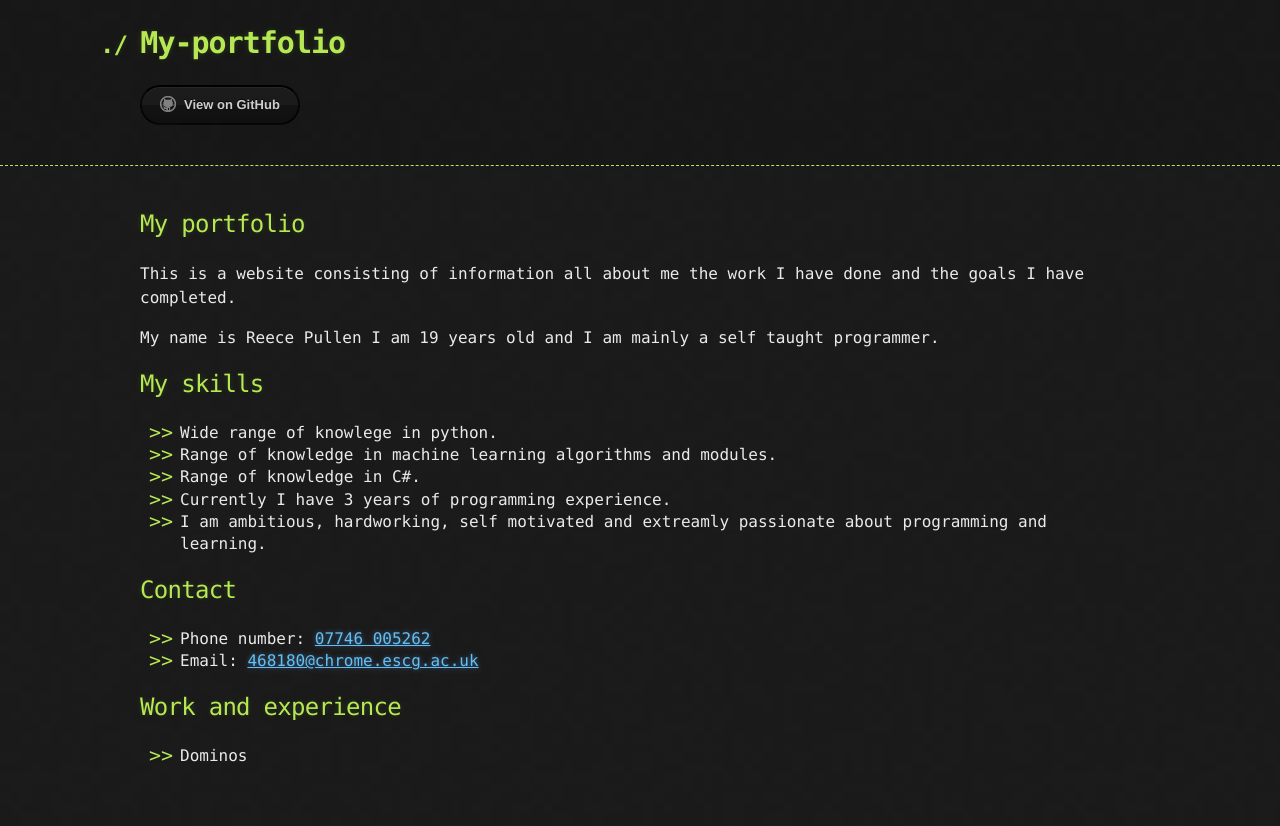
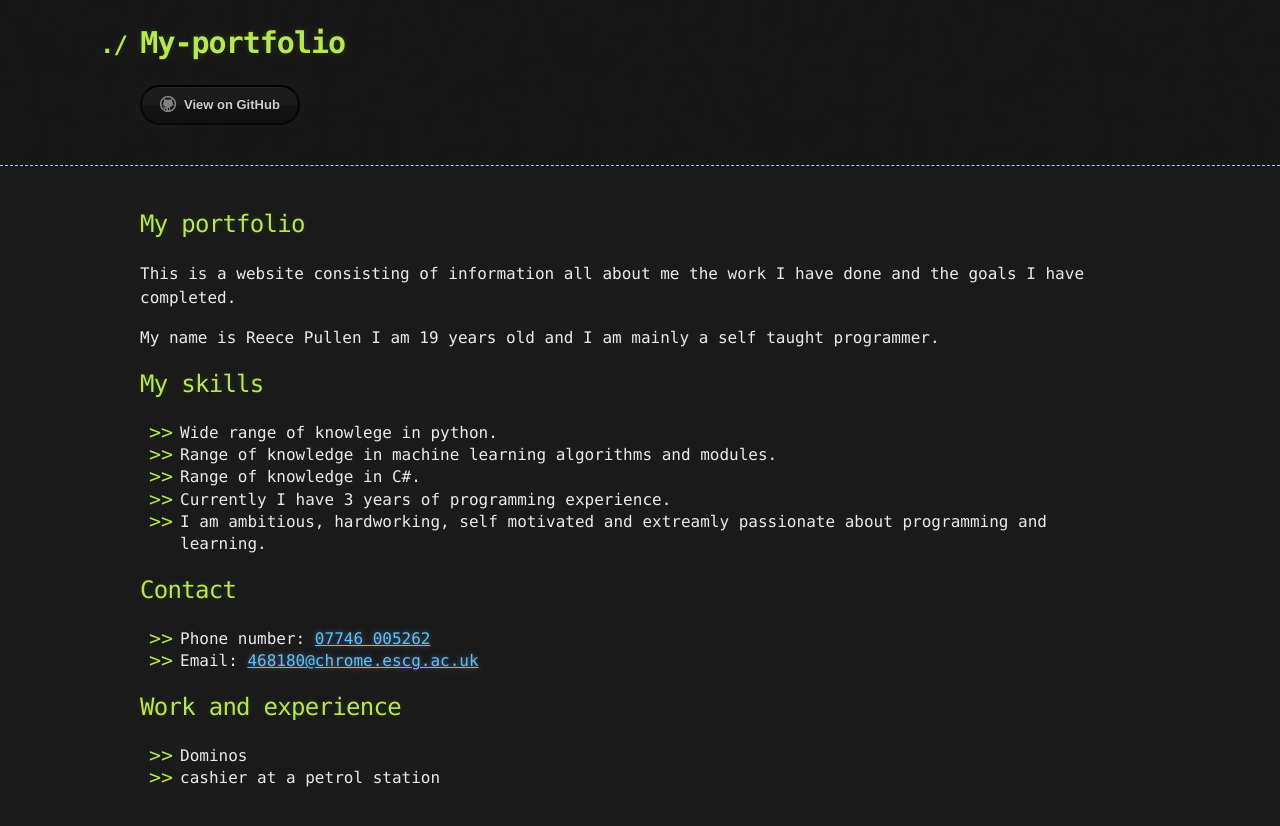
Before and after one commit to Grooovy123/My-portfolio, a Jekyll site: the page built from index.md, in a window 1280 px wide. Shown: the top 826 px of the page. Built offline with Jekyll 4.4.1, drawn with Linux system fonts in a browser that asks for light colours; our own code applies the rules of GitHub Pages for plain Markdown files; the repository's description, which GitHub fills in, is left out.

Commit message:
Update index.md

```diff
--- a/index.md
+++ b/index.md
@@ -20,3 +20,4 @@ My name is Reece Pullen I am 19 years old and I am mainly a self taught programm
 ## Work and experience
 
 - Dominos
+- cashier at a petrol station
```
